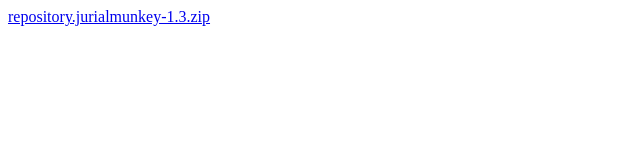
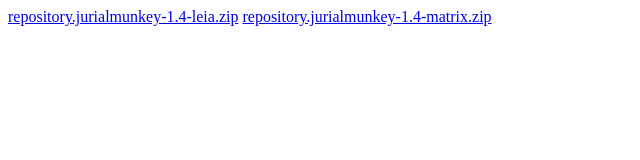
Before and after one commit to jurialmunkey/repository.jurialmunkey, a plain HTML site: page index.html in a window 1280 px wide. Shown: the whole page, without its empty margins (0-640 px from the left). Drawn offline with Linux system fonts and the light colour scheme.

Commit message:
:pushpin: - Update index.html

```diff
--- a/index.html
+++ b/index.html
@@ -1 +1,2 @@
-<a href="repository.jurialmunkey-1.3.zip">repository.jurialmunkey-1.3.zip</a>
+<a href="repository.jurialmunkey-1.4-leia.zip">repository.jurialmunkey-1.4-leia.zip</a>
+<a href="repository.jurialmunkey-1.4-matrix.zip">repository.jurialmunkey-1.4-matrix.zip</a>
```
Also changed, not shown: 3 other files.
